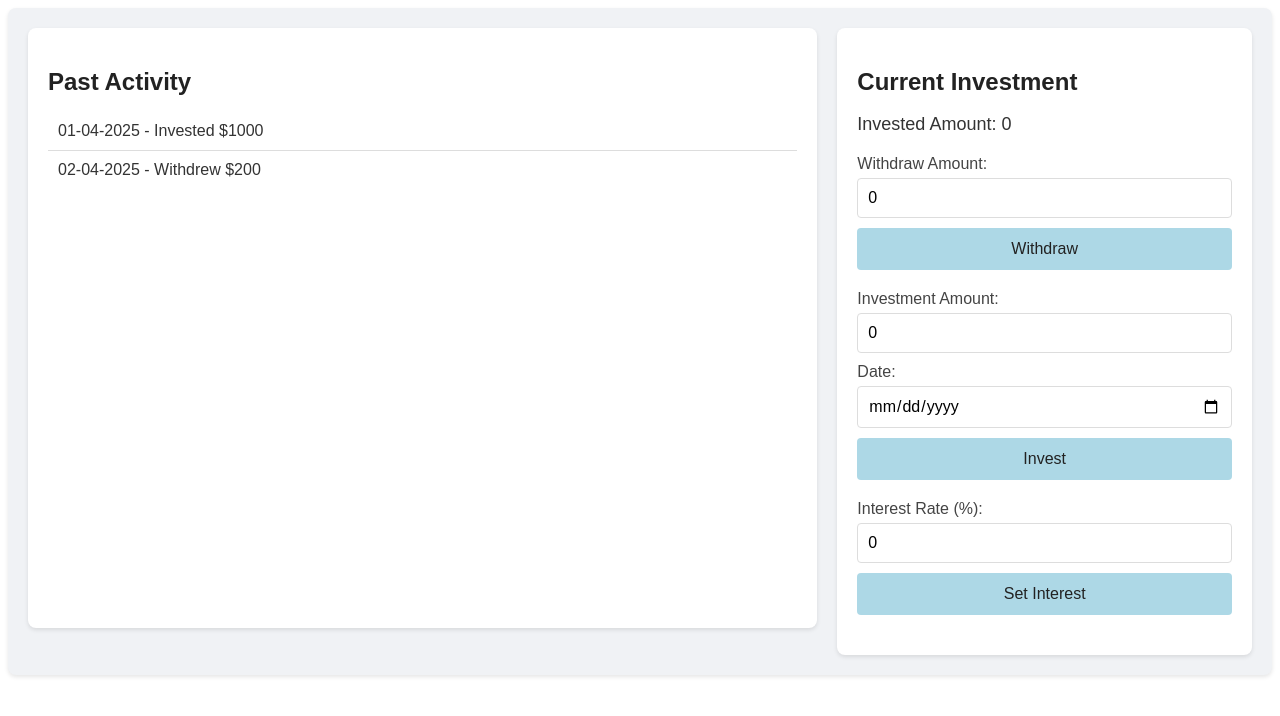
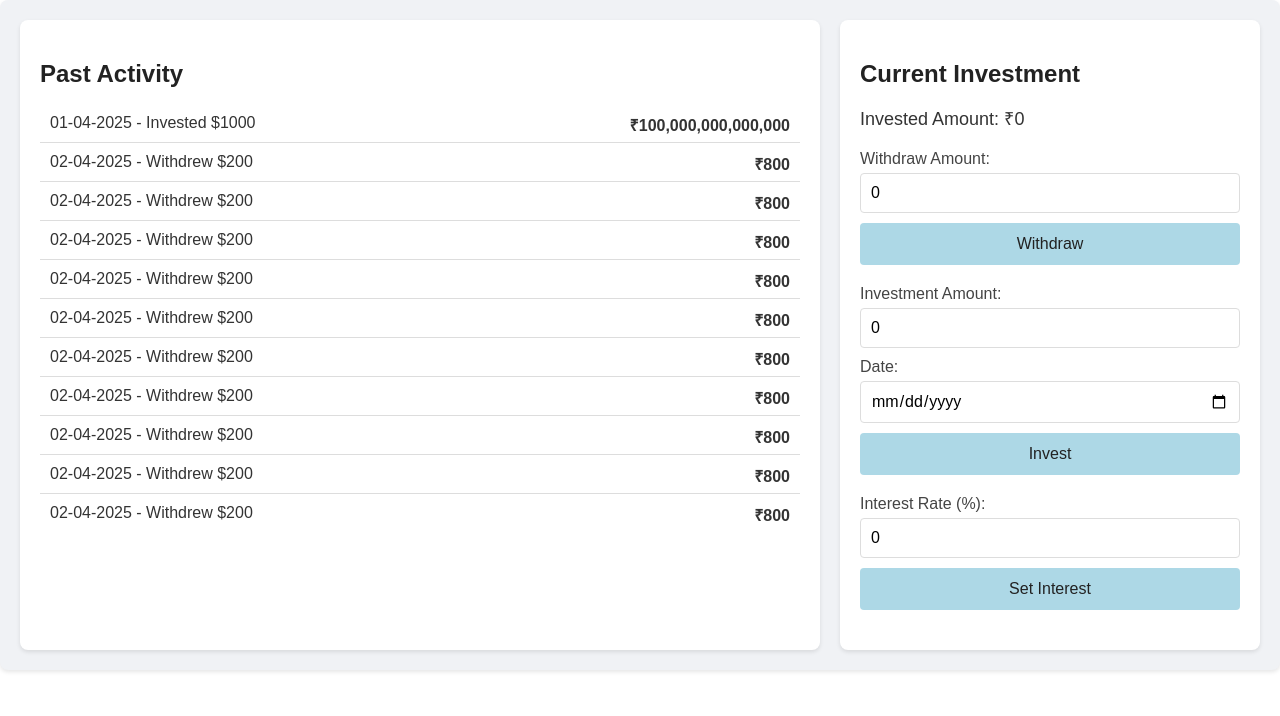
Before and after one commit to Jashbaua/inv-t, an Angular app: page / in a window 1280 px wide. Shown: the top 716 px of the page. Built offline with nearby package versions, Linux system fonts and the light colour scheme.

Commit message:
create frontend

```diff
--- a/src/app/inv-manager/inv-manager.component.html
+++ b/src/app/inv-manager/inv-manager.component.html
@@ -2,18 +2,30 @@
     <div class="past-activity">
       <h2>Past Activity</h2>
       <ul>
-        <li *ngFor="let activity of pastActivities">
-          {{ activity.date }} - {{ activity.description }}
+        <li *ngFor="let activity of pastActivities; let i = index" #activityItem>
+          <div *ngIf="!isMobile">
+              {{ activity.date }} - {{ activity.description }}
+              <span class="total-amount">{{ activity.totalAmount | currency:'INR':'symbol':'1.0-0' }}</span>
+          </div>
+          <div *ngIf="isMobile" (click)="toggleDetails(i)" (keydown)="toggleDetails(i)">
+            <span>{{activity.description}}</span>
+            <div *ngIf="showActivityDetails">
+                <p>Total Amount - {{activity.totalAmount | currency:'INR':'symbol':'1.0-0' }}</p>
+                <p>Date - {{activity.date}}</p>
+            </div>
+          </div>
         </li>
       </ul>
     </div>
-    <div class="current-investment">
-      <h2>Current Investment</h2>
-      <p>Invested Amount: {{ investedAmount }}</p>
-      <div>
+    <div class="dashboard">
+      <div class="current-investment" (click)="toggleDashboard()" (keydown)="toggleDashboard()">
+          <h2>Current Investment</h2>
+          <p>Invested Amount: {{ investedAmount | currency:'INR':'symbol':'1.0-0' }}</p>
+      </div>
+      <div *ngIf="!isMobile || (isMobile&&showDashboard)">
         <label for="withdrawAmount">Withdraw Amount:</label>
         <input id="withdrawAmount" type="number" [(ngModel)]="withdrawAmount">
-        <button (click)="withdraw()">Withdraw</button>
+        <button (click)="withdraw()" (click)="toggleDashboard()" (keydown)="toggleDashboard()">Withdraw</button>
       </div>
       <div *ngIf="!investedAmount">
         <label for="investmentAmount">Investment Amount:</label>
@@ -22,10 +34,10 @@
         <input id="investmentDate" type="date" [(ngModel)]="investmentDate">
         <button (click)="invest()">Invest</button>
       </div>
-      <div>
+      <div *ngIf="!isMobile || (isMobile&&showDashboard)">
         <label for="interestRate">Interest Rate (%):</label>
         <input id="interestRate" type="number" [(ngModel)]="interestRate">
-        <button (click)="confirmInterest()">Set Interest</button>
+        <button (click)="confirmInterest()" (click)="toggleDashboard()" (keydown)="toggleDashboard()">Set Interest</button>
       </div>
     </div>
   </div>
--- a/src/app/inv-manager/inv-manager.component.scss
+++ b/src/app/inv-manager/inv-manager.component.scss
@@ -12,8 +12,6 @@
       padding: 20px;
       border-radius: 8px;
       box-shadow: 0 2px 4px rgba(0, 0, 0, 0.1);
-      overflow-y: auto;
-      max-height: 600px;
 
       h2 {
         margin-bottom: 15px;
@@ -34,9 +32,14 @@
           }
         }
       }
+      .total-amount {
+        float: right; // Aligns the total amount to the right
+        font-weight: bold; // Makes the total amount bold
+        color: #333; // Darker font color for visibility
+      }
     }
 
-    .current-investment {
+    .dashboard {
       flex: 1;
       background-color: #ffffff;
       padding: 20px;
@@ -96,3 +99,11 @@
       }
     }
   }
+
+  @media (max-width: 768px) {
+    .investment-management {
+      flex-direction: column-reverse;
+      padding: 0px;
+      background-color: white;
+    }
+  }
--- a/src/app/inv-manager/inv-manager.component.ts
+++ b/src/app/inv-manager/inv-manager.component.ts
@@ -1,5 +1,5 @@
 import { CommonModule } from '@angular/common';
-import { Component } from '@angular/core';
+import { ChangeDetectorRef, Component, ElementRef, HostListener, QueryList, ViewChildren } from '@angular/core';
 import { FormsModule } from '@angular/forms';
 
 @Component({
@@ -11,8 +11,17 @@
 export class InvManagerComponent {
 
   pastActivities = [
-    { date: '01-04-2025', description: 'Invested $1000', totalAmount: 1000 },
-    { date: '02-04-2025', description: 'Withdrew $200', totalAmount: -200 },
+    { date: '01-04-2025', description: 'Invested $1000', totalAmount: 100000000000000},
+    { date: '02-04-2025', description: 'Withdrew $200', totalAmount: 800},
+    { date: '02-04-2025', description: 'Withdrew $200', totalAmount: 800},
+    { date: '02-04-2025', description: 'Withdrew $200', totalAmount: 800},
+    { date: '02-04-2025', description: 'Withdrew $200', totalAmount: 800},
+    { date: '02-04-2025', description: 'Withdrew $200', totalAmount: 800},
+    { date: '02-04-2025', description: 'Withdrew $200', totalAmount: 800},
+    { date: '02-04-2025', description: 'Withdrew $200', totalAmount: 800},
+    { date: '02-04-2025', description: 'Withdrew $200', totalAmount: 800},
+    { date: '02-04-2025', description: 'Withdrew $200', totalAmount: 800},
+    { date: '02-04-2025', description: 'Withdrew $200', totalAmount: 800},
     // Add more hardcoded activities here
   ];
   investedAmount = 0; // Hardcoded initial amount
@@ -20,10 +29,43 @@
   investmentAmount: number = 0;
   investmentDate: string = '';
   interestRate: number = 0;
+  isMobile: boolean = false;
+  showDashboard: boolean = true;
+  showActivityDetails: boolean = false;
+
+  @ViewChildren('activityItem') activityItems! : QueryList<ElementRef>;
+
+  constructor(private cdr: ChangeDetectorRef) {}
 
   ngOnInit(): void {
     // Fetch past activities from server (hardcoded for now)
     // this.fetchPastActivities();
+    this.checkScreenSize();
+  }
+
+  toggleDetails(index:number) {
+    // Toggle the visibility of the clicked activity's details
+    this.showActivityDetails= !this.showActivityDetails;
+
+    this.cdr.detectChanges()
+
+    // Scroll the clicked activity into view
+    const element=this.activityItems.toArray()[index].nativeElement;
+    element.scrollIntoView({ behavior: 'smooth',block:'center'});
+  }
+
+  toggleDashboard(){
+    this.showDashboard=!this.showDashboard
+  }
+
+  checkScreenSize(): void {
+    this.isMobile = window.innerWidth < 768; // Adjust the breakpoint as needed
+    console.log('Is mobile view:', this.isMobile);
+  }
+
+  @HostListener('window:resize', ['$event'])
+  onResize(event: Event): void {
+    this.checkScreenSize(); // Check screen size on resize
   }
 
   withdraw(): void {
@@ -33,14 +75,16 @@
         this.pastActivities.push({
           date: this.formatDate(new Date()),
           description: `Added $${-this.withdrawAmount}`,
-          totalAmount: -this.withdrawAmount
+          totalAmount: -this.withdrawAmount ,
+
         });
       } else if (this.withdrawAmount <= this.investedAmount) {
         this.investedAmount -= this.withdrawAmount;
         this.pastActivities.push({
           date: this.formatDate(new Date()),
           description: `Withdrew $${this.withdrawAmount}`,
-          totalAmount: -this.withdrawAmount
+          totalAmount: -this.withdrawAmount,
+
         });
       }
       this.withdrawAmount = 0;
@@ -53,7 +97,7 @@
       this.pastActivities.push({
         date: this.formatDate(new Date(this.investmentDate)),
         description: `Invested $${this.investmentAmount}`,
-        totalAmount: this.investmentAmount
+        totalAmount: this.investmentAmount ,
       });
       this.investmentAmount = 0;
       this.investmentDate = '';
@@ -65,7 +109,7 @@
       this.pastActivities.push({
         date: this.formatDate(new Date()),
         description: `Set interest rate to ${this.interestRate}%`,
-        totalAmount: 0 // Assuming no amount change for interest rate setting
+        totalAmount: 0, // Assuming no amount change for interest rate setting
       });
       this.interestRate = 0;
     }
--- a/src/index.html
+++ b/src/index.html
@@ -5,7 +5,6 @@
   <title>InvT</title>
   <base href="/">
   <meta name="viewport" content="width=device-width, initial-scale=1">
-  <link rel="icon" type="image/x-icon" href="favicon.ico">
 </head>
 <body>
   <app-root></app-root>
--- a/src/styles.scss
+++ b/src/styles.scss
@@ -3,3 +3,6 @@
     font-family: Arial, Helvetica, sans-serif;
     box-sizing: border-box;
 }
+body{
+    margin:0px
+}
```
